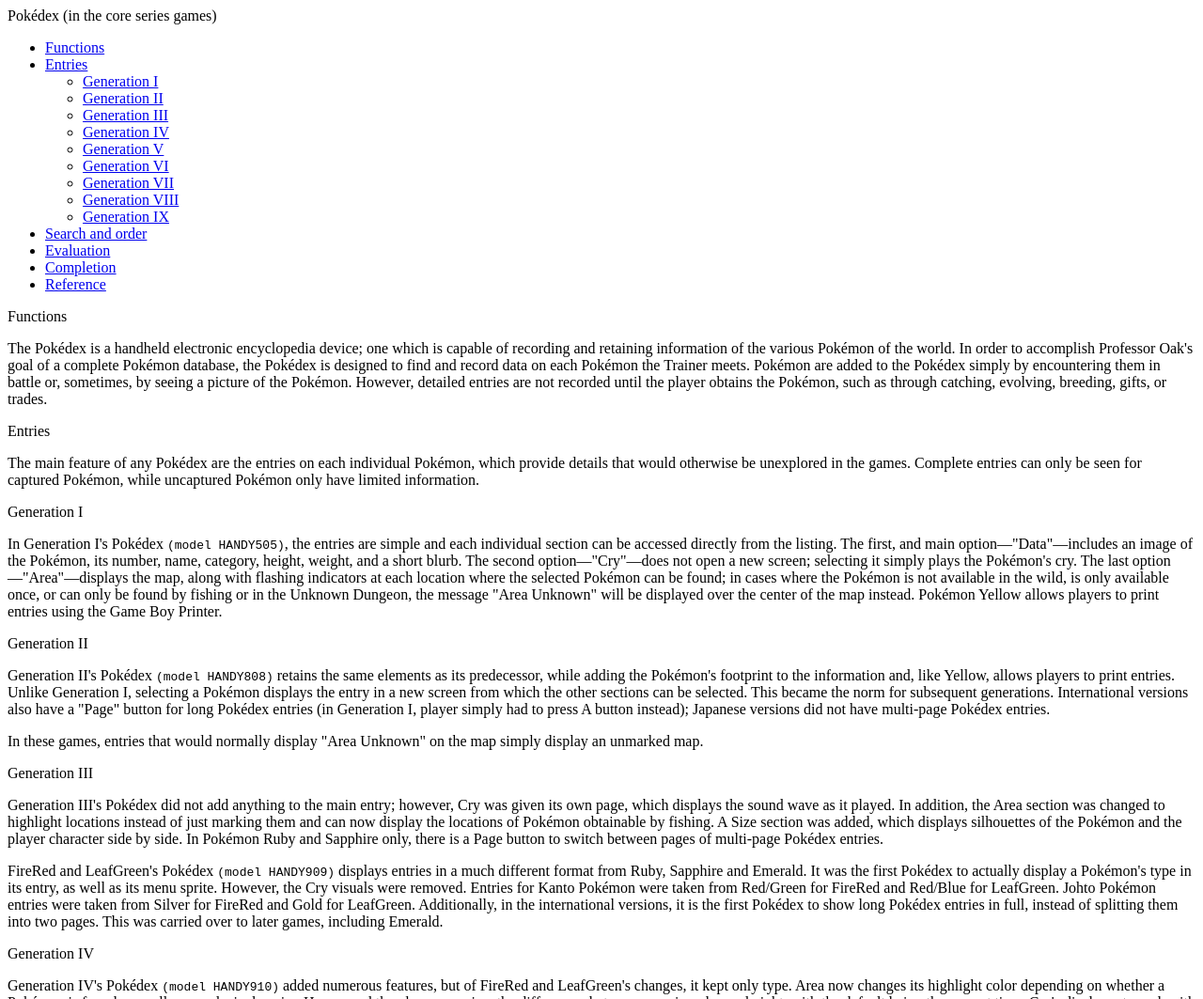
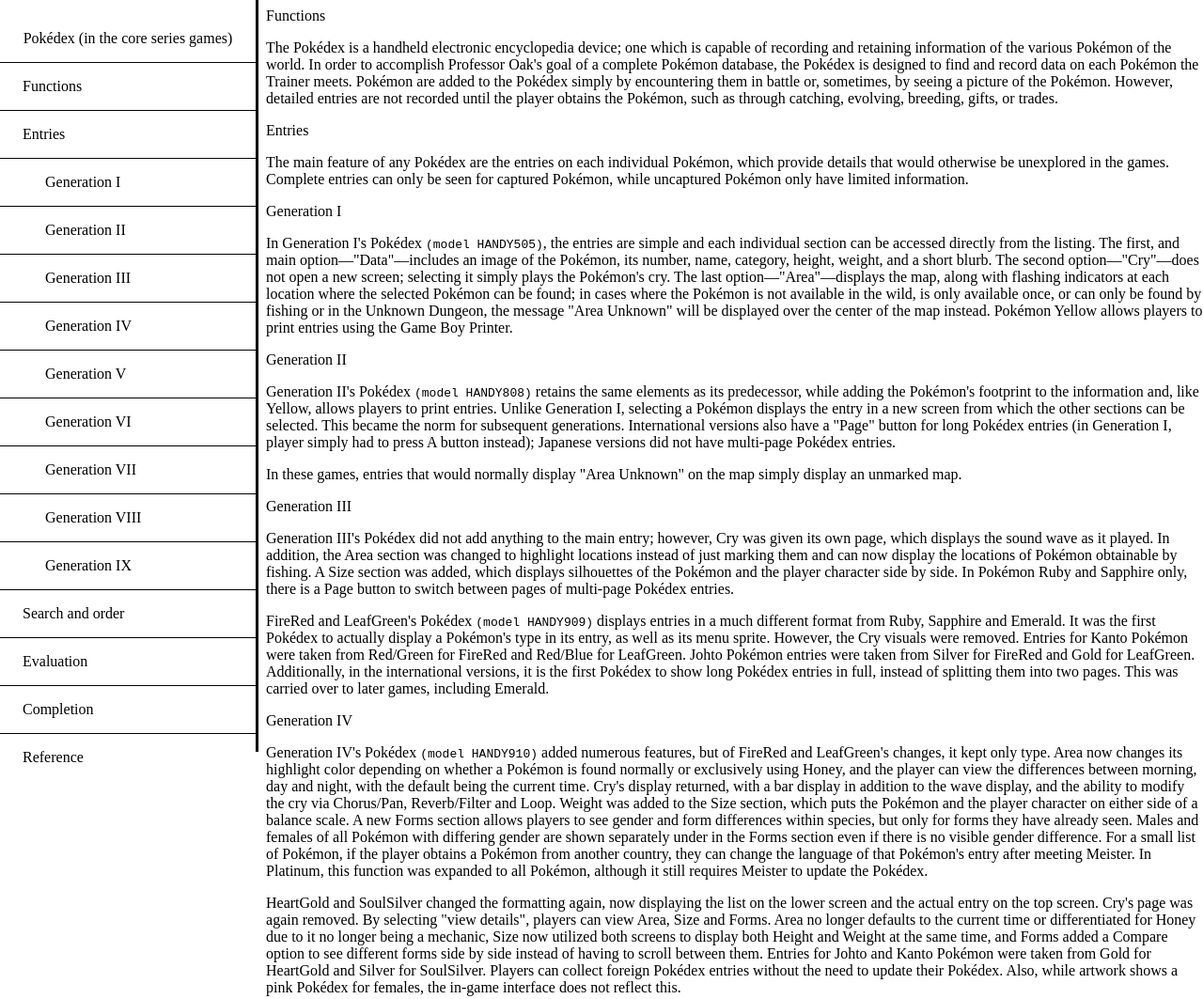
Before and after one commit to kingwell47/fcc-technical-documentation, a plain HTML site: page index.html in a window 1280 px wide. Shown: the top 1063 px of the page at 94% size. Drawn offline with Linux system fonts and the light colour scheme.

Commit message:
added aside navbar

```diff
--- a/index.html
+++ b/index.html
@@ -8,56 +8,49 @@
     <link rel="stylesheet" href="styles.css" />
   </head>
   <body>
-    <main id="main-doc">
     <nav id="navbar">
       <header>Pokédex (in the core series games)</header>
       <ul>
-          <li><a href="#Functions" id="nav-link">Functions</a></li>
+        <li><a href="#Functions" class="nav-link">Functions</a></li>
         <li>
-            <a href="#Entries" id="nav-link">Entries</a>
-            <ul>
-              <li>
-                <a href="#Generation_I" id="nav-link">Generation I</a>
+          <a href="#Entries" class="nav-link">Entries</a>
         </li>
         <li>
-                <a href="#Generation_II" id="nav-link">Generation II</a>
+          <a href="#Generation_I" class="nav-link indent">Generation I</a>
         </li>
         <li>
-                <a href="#Generation_III" id="nav-link">Generation III</a>
+          <a href="#Generation_II" class="nav-link indent">Generation II</a>
         </li>
         <li>
-                <a href="#Generation_IV" id="nav-link">Generation IV</a>
+          <a href="#Generation_III" class="nav-link indent">Generation III</a>
         </li>
         <li>
-                <a href="#Generation_V" id="nav-link">Generation V</a>
+          <a href="#Generation_IV" class="nav-link indent">Generation IV</a>
         </li>
         <li>
-                <a href="#Generation_VI" id="nav-link">Generation VI</a>
+          <a href="#Generation_V" class="nav-link indent">Generation V</a>
         </li>
         <li>
-                <a href="#Generation_VII" id="nav-link">Generation VII</a>
+          <a href="#Generation_VI" class="nav-link indent">Generation VI</a>
         </li>
         <li>
-                <a href="#Generation_VIII" id="nav-link">Generation VIII</a>
+          <a href="#Generation_VII" class="nav-link indent">Generation VII</a>
         </li>
         <li>
-                <a href="#Generation_IX" id="nav-link">Generation IX</a>
-              </li>
-            </ul>
+          <a href="#Generation_VIII" class="nav-link indent">Generation VIII</a>
         </li>
         <li>
-            <a href="#Search_and_order" id="nav-link">Search and order</a>
+          <a href="#Generation_IX" class="nav-link indent">Generation IX</a>
         </li>
-          <li><a href="#Evaluation" id="nav-link">Evaluation</a></li>
-          <li><a href="#Completion" id="nav-link">Completion</a></li>
-          <li><a href="#Reference" id="nav-link">Reference</a></li>
+        <li>
+          <a href="#Search_and_order" class="nav-link">Search and order</a>
+        </li>
+        <li><a href="#Evaluation" class="nav-link">Evaluation</a></li>
+        <li><a href="#Completion" class="nav-link">Completion</a></li>
+        <li><a href="#Reference" class="nav-link">Reference</a></li>
       </ul>
     </nav>
-      <!-- At least...
-        - 10 p elements
-        - 5 code elements
-        - 5 li elements
-      -->
+    <main id="main-doc">
       <section class="main-section" id="Functions">
         <header>Functions</header>
         <article>
--- a/styles.css
+++ b/styles.css
@@ -8,3 +8,54 @@ html {
 *::after {
   box-sizing: inherit;
 }
+
+body {
+  display: flex;
+  gap: 1rem;
+}
+
+nav {
+  min-width: 17.19rem;
+  top: 0;
+  left: 0;
+  position: sticky;
+  height: 100%;
+  position: fixed;
+  border-right: solid;
+}
+
+nav header {
+  text-align: center;
+  padding-top: 2rem;
+}
+
+nav ul {
+  list-style: none;
+  padding: 0;
+}
+
+.indent {
+  padding-left: 3rem;
+}
+
+nav a {
+  text-decoration: none;
+  color: inherit;
+}
+
+li > a {
+  padding-left: 1.5rem;
+  display: block;
+  height: 100%;
+  padding-block: 1rem;
+}
+
+nav ul li {
+  width: 100%;
+  border-top: 1px solid black;
+}
+
+#main-doc {
+  position: absolute;
+  margin-left: 17.19rem;
+}
```
Lines whose indentation alone changed are shown as unchanged.
